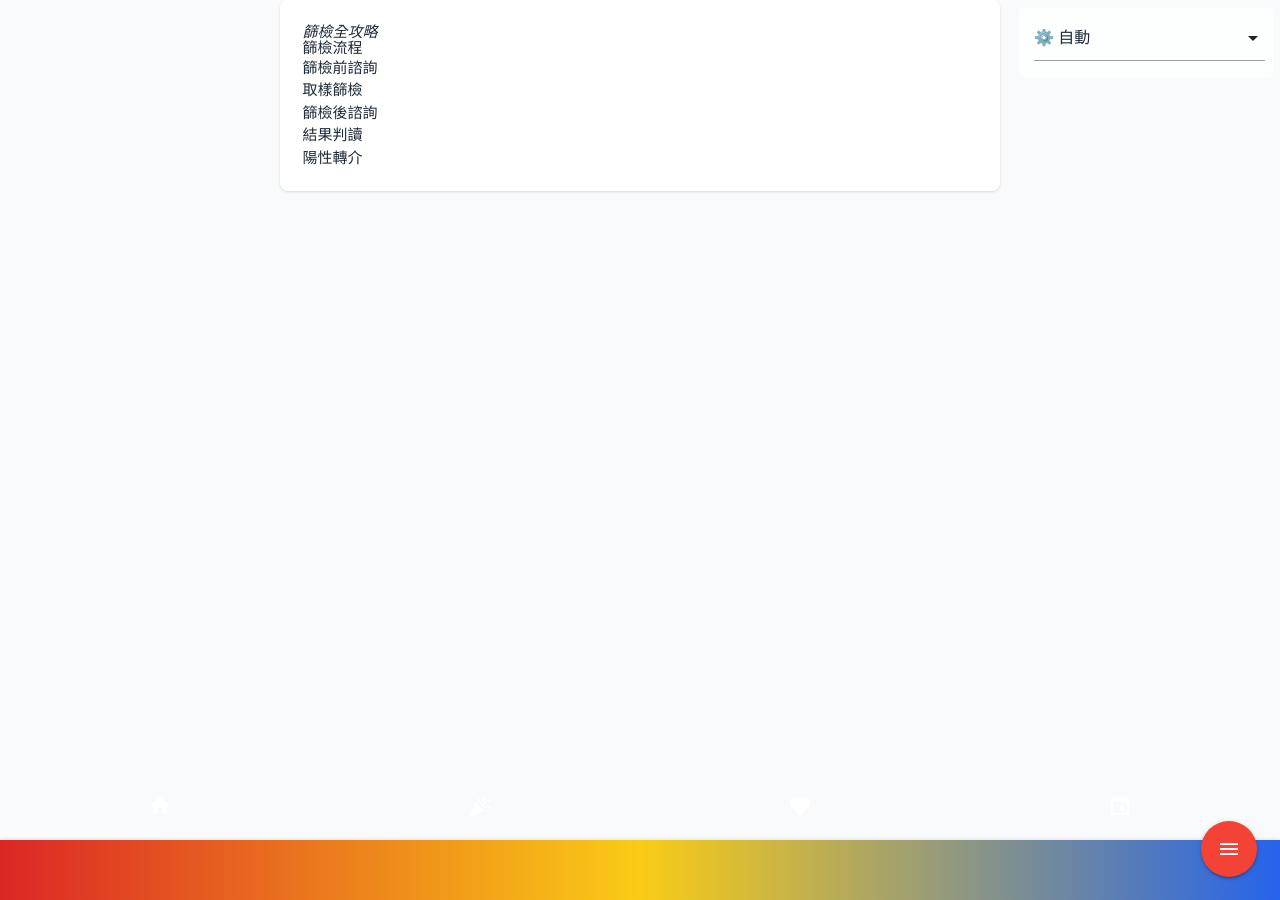
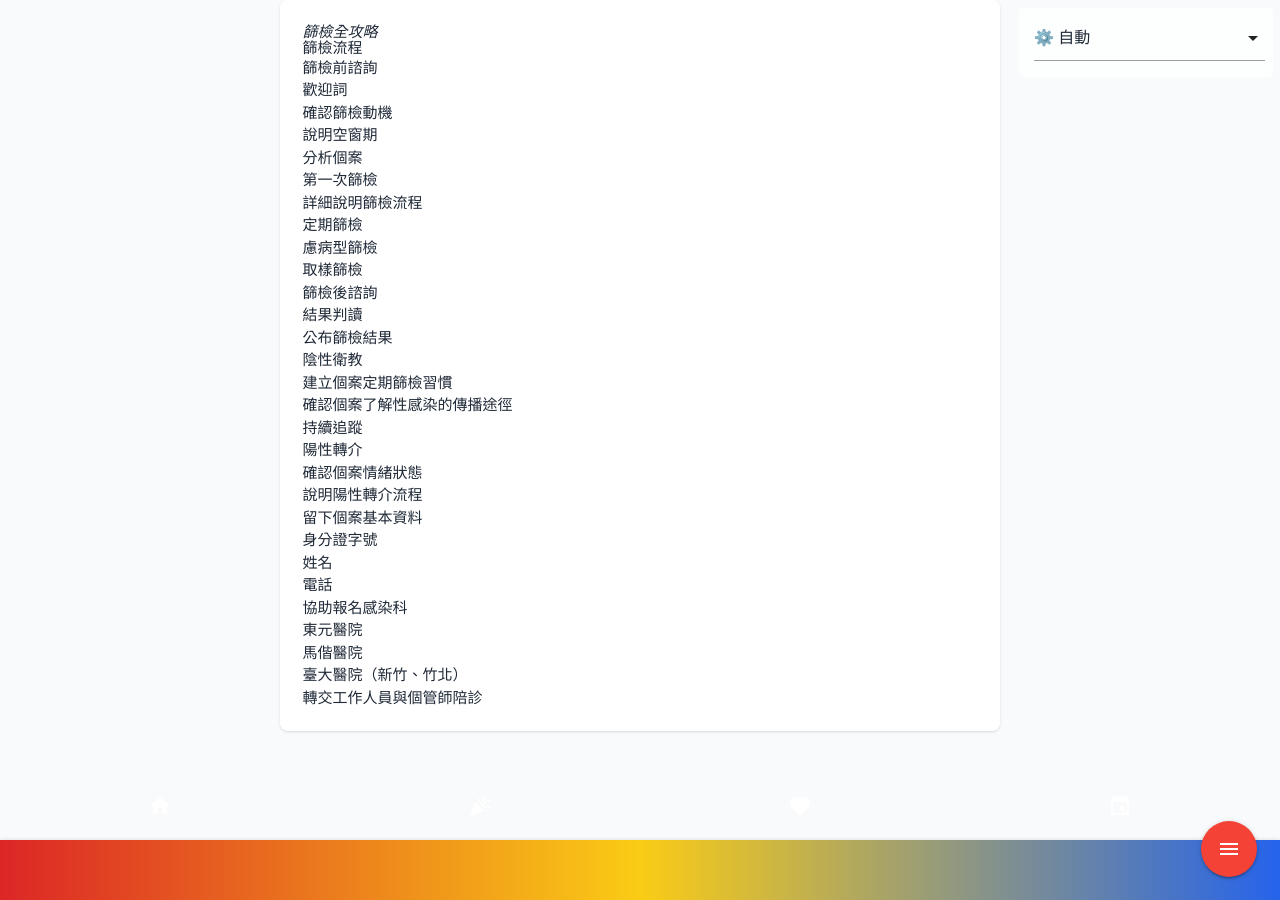
Before and after one commit to Gisneyland/Gisneyland.github.io, a Jekyll site: the page built from screening/note.md, in a window 1280 px wide. Built offline with Jekyll 4.4.1, drawn with Linux system fonts in a browser that asks for light colours; nearby versions of some CDN libraries; our own code applies the rules of GitHub Pages for plain Markdown files.

Commit message:
Enhance screening process documentation
Added detailed steps for pre-screening consultation and post-screening result interpretation.

```diff
--- a/screening/note.md
+++ b/screening/note.md
@@ -5,7 +5,31 @@ _篩檢全攻略_
 -------
 
 - 篩檢前諮詢
+  - 歡迎詞
+  - 確認篩檢動機
+  - 說明空窗期
+  - 分析個案
+    - 第一次篩檢
+      - 詳細說明篩檢流程
+    - 定期篩檢
+    - 慮病型篩檢
 - 取樣篩檢
 - 篩檢後諮詢
 - 結果判讀
-  - 陽性轉介
+  - 公布篩檢結果
+    - 陰性衛教
+      - 建立個案定期篩檢習慣
+      - 確認個案了解性感染的傳播途徑
+      - 持續追蹤
+    - 陽性轉介
+      - 確認個案情緒狀態
+      - 說明陽性轉介流程
+      - 留下個案基本資料
+        - 身分證字號
+        - 姓名
+        - 電話
+      - 協助報名感染科
+        - 東元醫院
+        - 馬偕醫院
+        - 臺大醫院（新竹、竹北）
+      - 轉交工作人員與個管師陪診
```
